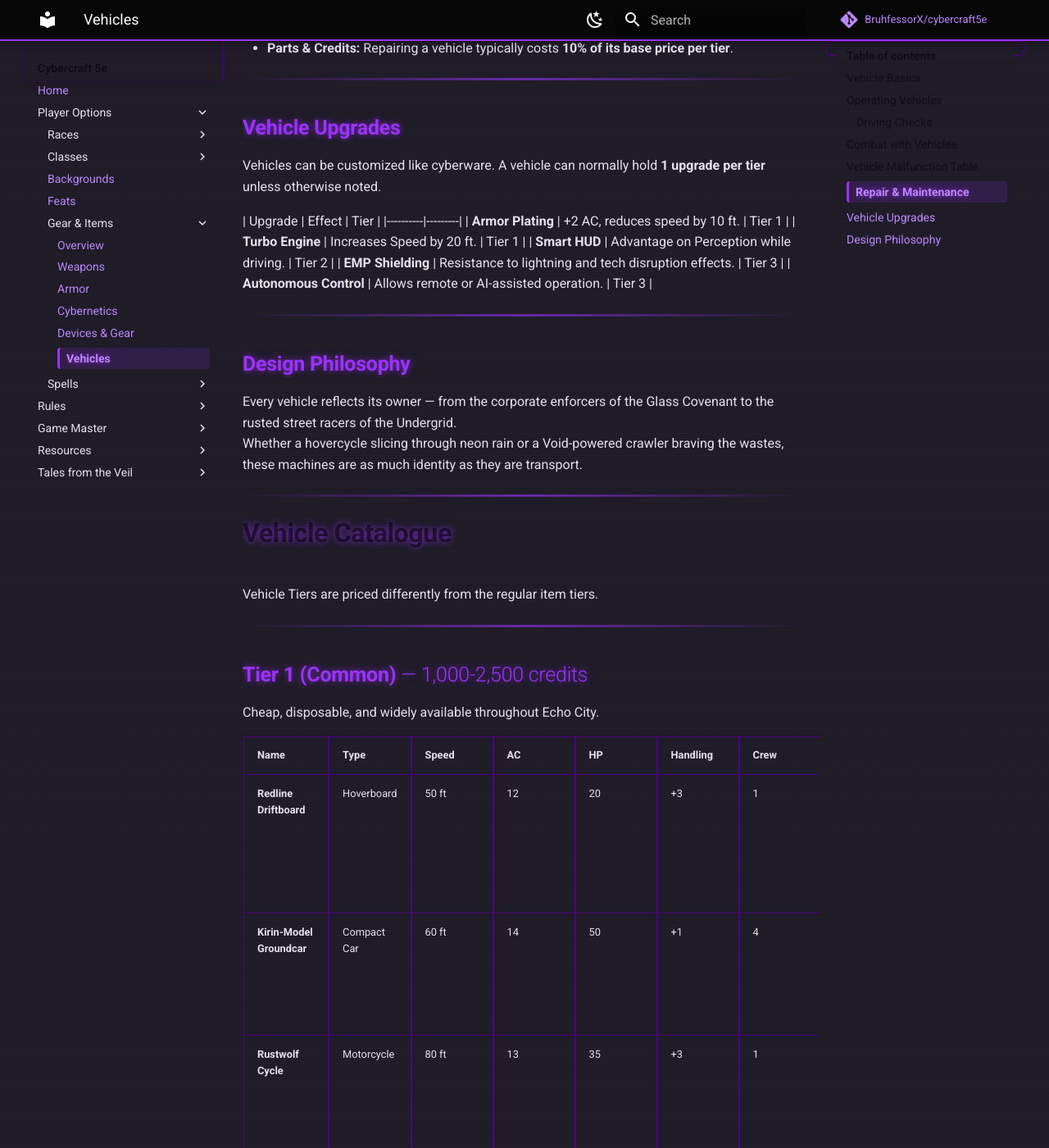
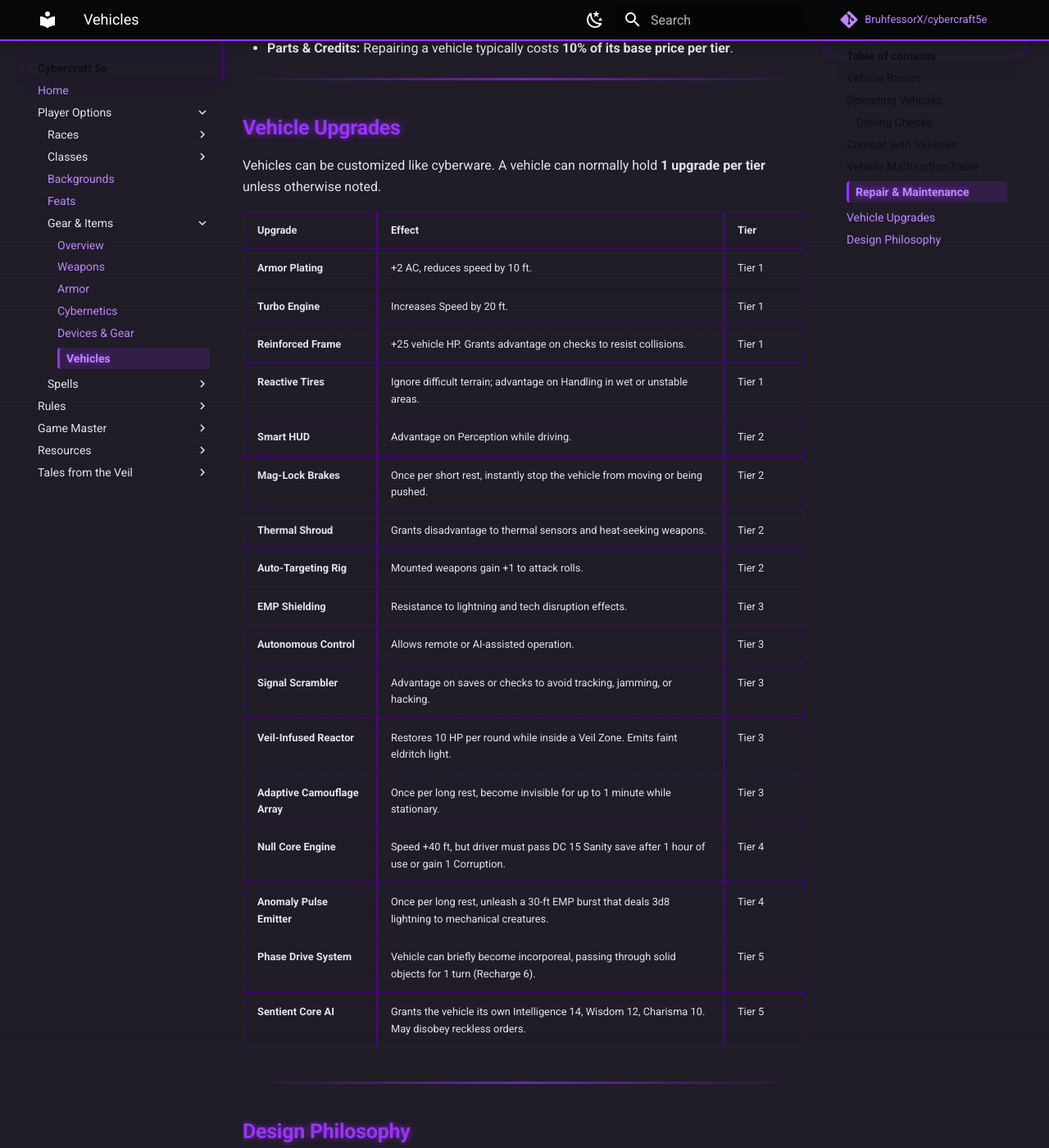
Before and after one commit to BruhfessorX/cybercraft5e, an MkDocs documentation site: the page built from docs/gear-items/vehicles.md, in a window 1280 px wide and 1400 px high, scrolled down 2268 px. Shown: the whole window at 82% size. Built offline with MkDocs 1.6.1 and Material for MkDocs 9.7.7, drawn with Linux system fonts in a browser that asks for light colours; comment, search, counter and statistics services are not loaded; some of the changed text lies outside the part shown.

Commit message:
vehicle customizations added

```diff
--- a/docs/gear-items/vehicles.md
+++ b/docs/gear-items/vehicles.md
@@ -68,12 +68,25 @@ If the vehicle is heavily augmented or digital in nature, **Intelligence (Techno
 Vehicles can be customized like cyberware. A vehicle can normally hold **1 upgrade per tier** unless otherwise noted.
 
 | Upgrade | Effect | Tier |
-|----------|---------|
+|----------|---------|---------|
 | **Armor Plating** | +2 AC, reduces speed by 10 ft. | Tier 1 |
 | **Turbo Engine** | Increases Speed by 20 ft. | Tier 1 |
+| **Reinforced Frame** | +25 vehicle HP. Grants advantage on checks to resist collisions. | Tier 1 |
+| **Reactive Tires** | Ignore difficult terrain; advantage on Handling in wet or unstable areas. | Tier 1 |
 | **Smart HUD** | Advantage on Perception while driving. | Tier 2 |
+| **Mag-Lock Brakes** | Once per short rest, instantly stop the vehicle from moving or being pushed. | Tier 2 |
+| **Thermal Shroud** | Grants disadvantage to thermal sensors and heat-seeking weapons. | Tier 2 |
+| **Auto-Targeting Rig** | Mounted weapons gain +1 to attack rolls. | Tier 2 |
 | **EMP Shielding** | Resistance to lightning and tech disruption effects. | Tier 3 |
 | **Autonomous Control** | Allows remote or AI-assisted operation. | Tier 3 |
+| **Signal Scrambler** | Advantage on saves or checks to avoid tracking, jamming, or hacking. | Tier 3 |
+| **Veil-Infused Reactor** | Restores 10 HP per round while inside a Veil Zone. Emits faint eldritch light. | Tier 3 |
+| **Adaptive Camouflage Array** | Once per long rest, become invisible for up to 1 minute while stationary. | Tier 3 |
+| **Null Core Engine** | Speed +40 ft, but driver must pass DC 15 Sanity save after 1 hour of use or gain 1 Corruption. | Tier 4 |
+| **Anomaly Pulse Emitter** | Once per long rest, unleash a 30-ft EMP burst that deals 3d8 lightning to mechanical creatures. | Tier 4 |
+| **Phase Drive System** | Vehicle can briefly become incorporeal, passing through solid objects for 1 turn (Recharge 6). | Tier 5 |
+| **Sentient Core AI** | Grants the vehicle its own Intelligence 14, Wisdom 12, Charisma 10. May disobey reckless orders. | Tier 5 |
+
 
 ---
 
@@ -81,6 +94,7 @@ Vehicles can be customized like cyberware. A vehicle can normally hold **1 upgra
 
 Every vehicle reflects its owner — from the corporate enforcers of the Glass Covenant to the rusted street racers of the Undergrid.
 Whether a hovercycle slicing through neon rain or a Void-powered crawler braving the wastes, these machines are as much identity as they are transport.
+DM's and players can work together to create custom vehicles appropriate for their tier.
 
 ---
 
```
Also changed, not shown: other parts of docs/gear-items/vehicles.md (+0 -1 lines).
